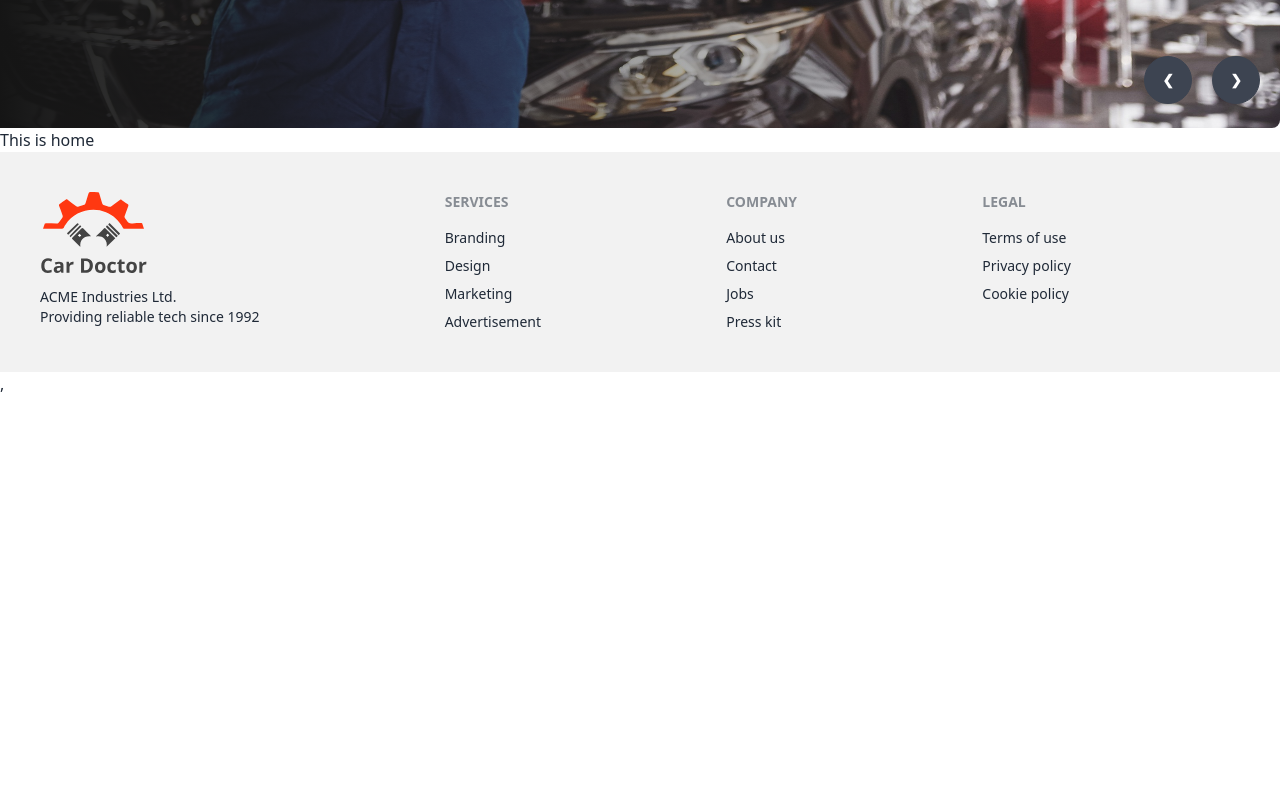
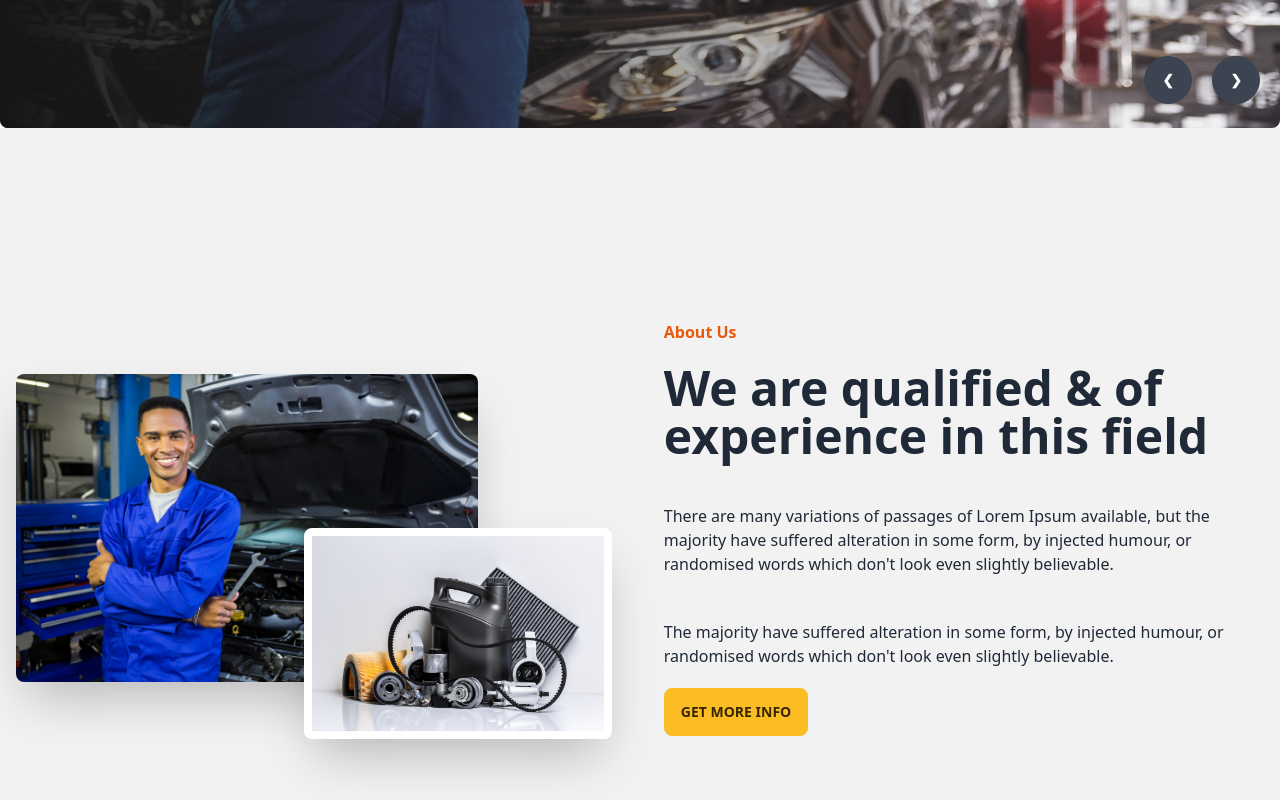
Before and after one commit to tuhin360/car-doctor-client, a React (Vite) app: page / in a window 1280 px wide. Shown: the part 600-1400 px from the top of the page. Before the commit the page ends 996 px from the top, so only its background shows below. Built offline with nearby package versions, Linux system fonts and the light colour scheme.

Commit message:
about section added

```diff
--- /dev/null
+++ b/src/pages/Home/About/About.jsx
@@ -0,0 +1,30 @@
+import person from "../../../assets/images/about_us/person.jpg";
+import parts from "../../../assets/images/about_us/parts.jpg";
+
+const About = () => {
+  return (
+    <div className="hero min-h-screen bg-base-200">
+      <div className="hero-content flex-col lg:flex-row">
+        <div className="lg:w-1/2 relative">
+          <img src={person} className="w-3/4 rounded-lg shadow-2xl" />
+          <img src={parts} className="w-1/2 absolute right-5 top-1/2 border-8 border-white  rounded-lg shadow-2xl" />
+        </div>
+
+        <div className="lg:w-1/2 space-y-5 p-4">
+          <h3 className="font-bold text-orange-600">About Us</h3>
+          <h1 className="text-5xl font-bold">We are qualified & of experience in this field</h1>
+          <p className="py-6">
+          There are many variations of passages of Lorem Ipsum available, but the majority have suffered alteration in some form, by injected humour, or randomised words which don't look even slightly believable.
+          </p>
+          <p>
+          The majority have suffered alteration in some form, by injected humour, or randomised words which don't look even slightly believable.
+          </p>
+
+          <button className="btn btn-warning">Get More Info</button>
+        </div>
+      </div>
+    </div>
+  );
+};
+
+export default About;
--- a/src/pages/Home/Banner/Banner.jsx
+++ b/src/pages/Home/Banner/Banner.jsx
@@ -8,7 +8,7 @@
     <div className="carousel w-full h-[600px]">
       <div id="slide1" className="carousel-item relative w-full">
         <img src={img1} className="w-full rounded-lg" />
-        <div className="absolute flex items-center h-full top-0 left-0 transform bg-gradient-to-r from-[#151515] to-[rgba(21, 21, 21, 0)]">
+        <div className="absolute rounded-lg flex items-center h-full top-0 left-0 transform bg-gradient-to-r from-[#151515] to-[rgba(21, 21, 21, 0)]">
           <div className="text-white font-bold space-y-7 w-1/2 pl-12">
             <h2 className="text-6xl">Affordable Price For Car Servicing</h2>
             <p>
@@ -21,7 +21,6 @@
             </div>
           </div>
         </div>
-
         <div className="absolute flex justify-end transform -translate-y-1/2 left-5 right-5 bottom-0">
           <a href="#slide4" className="btn btn-circle mr-5">
             ❮
@@ -31,8 +30,23 @@
           </a>
         </div>
       </div>
+
+
       <div id="slide2" className="carousel-item relative w-full">
-        <img src={img2} className="w-full rounded-lg" />
+      <img src={img2} className="w-full rounded-lg" />
+        <div className="absolute rounded-lg flex items-center h-full top-0 left-0 transform bg-gradient-to-r from-[#151515] to-[rgba(21, 21, 21, 0)]">
+          <div className="text-white font-bold space-y-7 w-1/2 pl-12">
+            <h2 className="text-6xl">Affordable Price For Car Servicing</h2>
+            <p>
+              There are many variations of passages of available, but the
+              majority have suffered alteration in some form
+            </p>
+            <div>
+              <button className="btn btn-primary  mr-5">Discover More</button>
+              <button className="btn btn-outline btn-warning">Latest Project</button>
+            </div>
+          </div>
+        </div>
         <div className="absolute flex justify-end transform -translate-y-1/2 left-5 right-5 bottom-0">
           <a href="#slide1" className="btn btn-circle mr-5">
             ❮
@@ -42,8 +56,22 @@
           </a>
         </div>
       </div>
+
       <div id="slide3" className="carousel-item relative w-full">
-        <img src={img3} className="w-full rounded-lg" />
+      <img src={img3} className="w-full rounded-lg" />
+        <div className="absolute rounded-lg flex items-center h-full top-0 left-0 transform bg-gradient-to-r from-[#151515] to-[rgba(21, 21, 21, 0)]">
+          <div className="text-white font-bold space-y-7 w-1/2 pl-12">
+            <h2 className="text-6xl">Affordable Price For Car Servicing</h2>
+            <p>
+              There are many variations of passages of available, but the
+              majority have suffered alteration in some form
+            </p>
+            <div>
+              <button className="btn btn-primary  mr-5">Discover More</button>
+              <button className="btn btn-outline btn-warning">Latest Project</button>
+            </div>
+          </div>
+        </div>
         <div className="absolute flex justify-end transform -translate-y-1/2 left-5 right-5 bottom-0">
           <a href="#slide2" className="btn btn-circle mr-5">
             ❮
@@ -53,8 +81,23 @@
           </a>
         </div>
       </div>
+
+
       <div id="slide4" className="carousel-item relative w-full">
-        <img src={img4} className="w-full rounded-lg" />
+      <img src={img4} className="w-full rounded-lg" />
+        <div className="absolute rounded-lg flex items-center h-full top-0 left-0 transform bg-gradient-to-r from-[#151515] to-[rgba(21, 21, 21, 0)]">
+          <div className="text-white font-bold space-y-7 w-1/2 pl-12">
+            <h2 className="text-6xl">Affordable Price For Car Servicing</h2>
+            <p>
+              There are many variations of passages of available, but the
+              majority have suffered alteration in some form
+            </p>
+            <div>
+              <button className="btn btn-primary  mr-5">Discover More</button>
+              <button className="btn btn-outline btn-warning">Latest Project</button>
+            </div>
+          </div>
+        </div>
         <div className="absolute flex justify-end transform -translate-y-1/2 left-5 right-5 bottom-0">
           <a href="#slide3" className="btn btn-circle mr-5">
             ❮
--- a/src/pages/Home/Home/Home.jsx
+++ b/src/pages/Home/Home/Home.jsx
@@ -1,10 +1,11 @@
+import About from "../About/About";
 import Banner from "../Banner/Banner";
 
 const Home = () => {
     return (
         <div>
             <Banner></Banner>
-            <h2>This is home</h2>
+            <About></About>
         </div>
     );
 };
```
